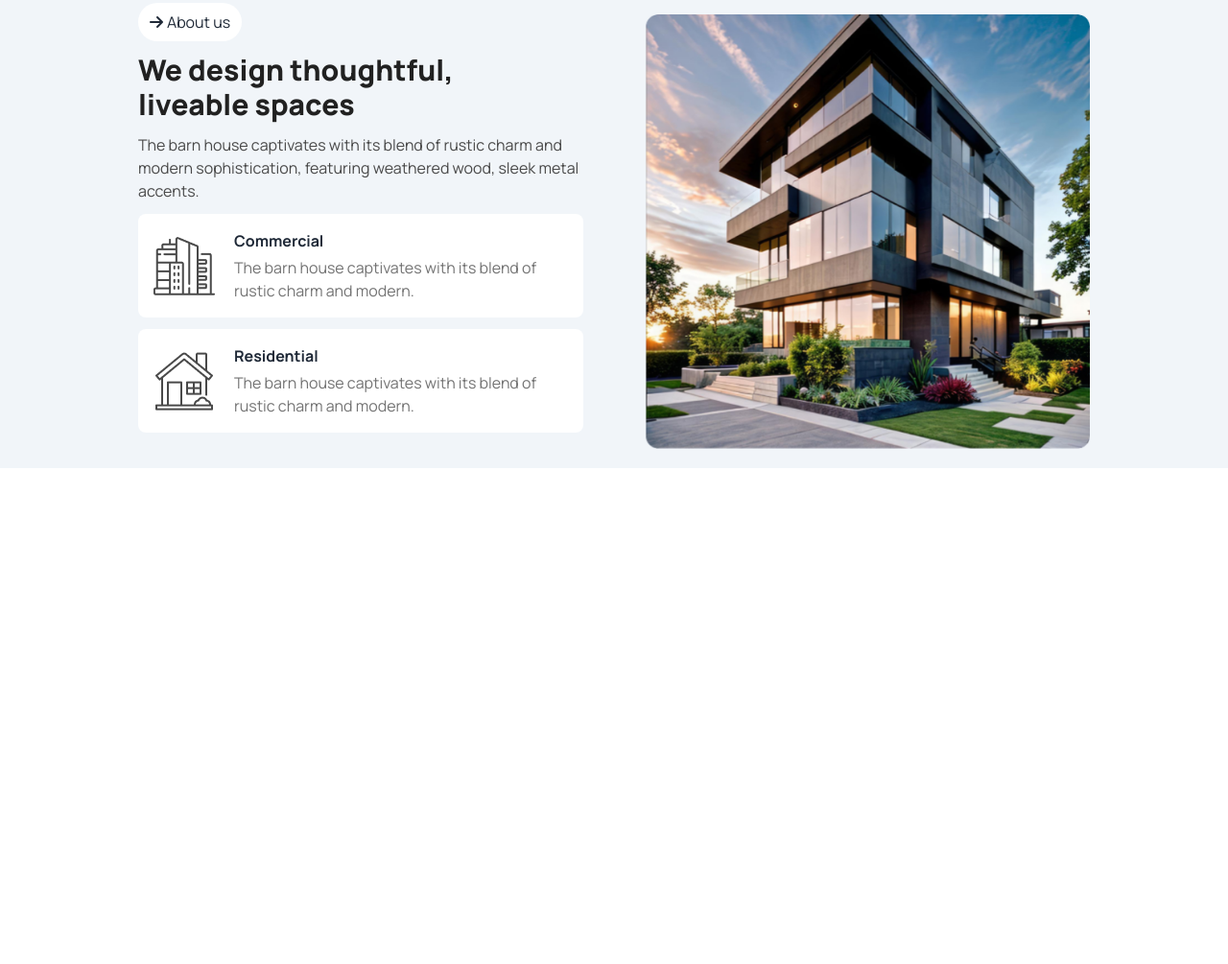
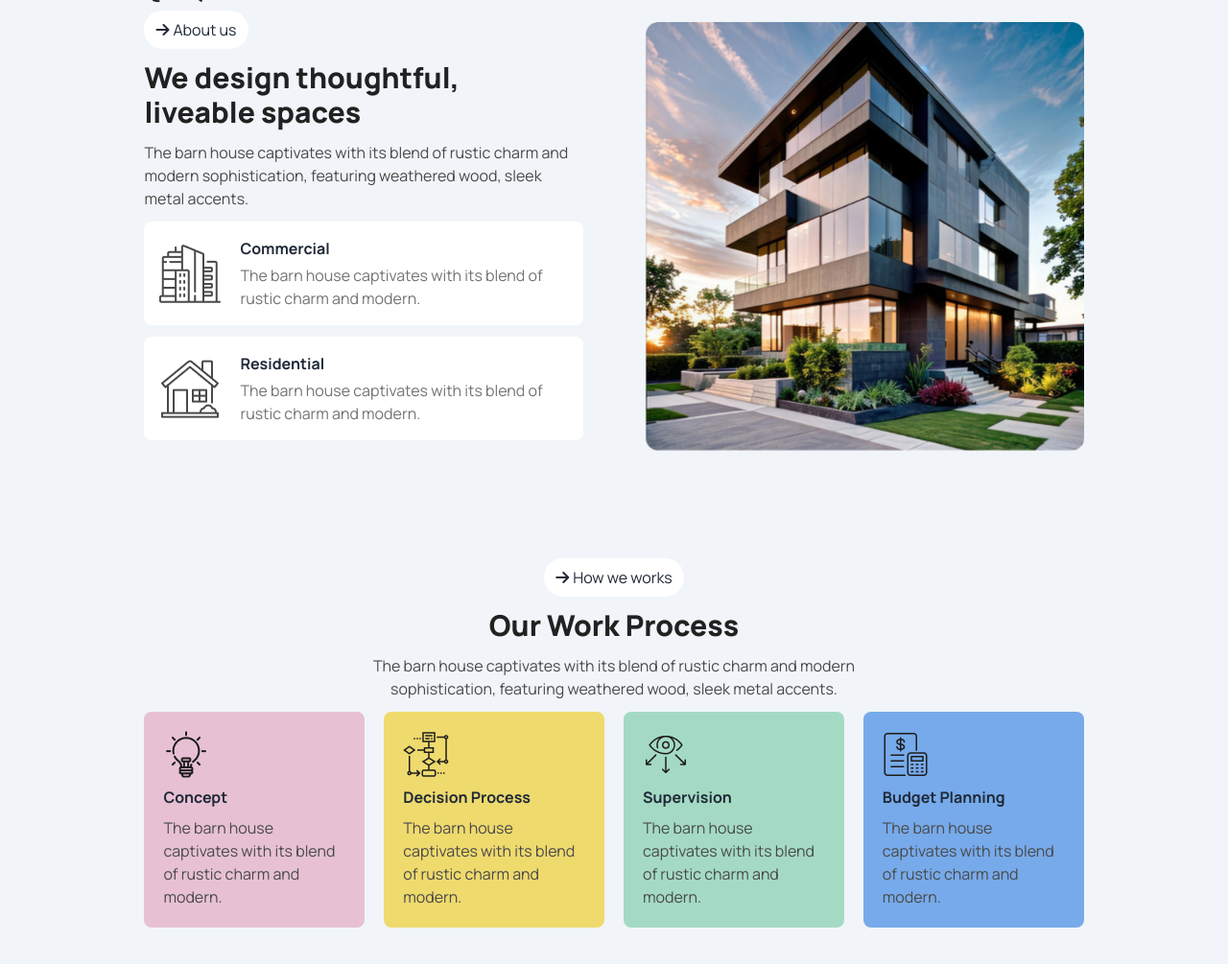
Before and after one commit to rajiasultanashraboni/programming-hero-Assignment-3, a plain HTML site: page index.html in a window 1280 px wide. Shown: the part 867-1872 px from the top of the page at 96% size. Before the commit the page ends 1355 px from the top, so only its background shows below. Drawn offline with nearby package versions, Linux system fonts and the light colour scheme.

Commit message:
work process section is completed here

```diff
--- a/index.html
+++ b/index.html
@@ -85,7 +85,7 @@
     <main>
       <!-- design thought full section is here  -->
 
-      <section class="bg-slate-100 mt-10 p-5">
+      <section class="bg-slate-100 mt-10 p-7">
         <img src="./assets/Vector.png" alt="" class="ml-14 hidden lg:block">
         <div class="lg:w-4/5 mx-auto lg:flex gap-16">
             <!-- text-content  -->
@@ -121,8 +121,50 @@
                 <img src="./assets/Rectangle.png" alt="" class="w-full">
             </div>
         </div>
+
+        <!-- our work process is starts here  -->
+         <!-- text-content  -->
+         <div class="space-y-3 flex flex-col justify-center items-center my-28">
+          <button class="bg-[#FFFFFF] px-3 py-2 rounded-full inline-flex items-center justify-center">
+            <i class="fa-solid fa-arrow-right mr-1 "></i> How we works
+          </button>
+          <h1 class="text-[#212121] text-2xl lg:text-3xl font-[800]">Our Work Process</h1>
+          <p class="text-[#494949] lg:w-2/4 mx-auto text-center">The barn house captivates with its blend of rustic charm and modern sophistication, featuring weathered wood, sleek metal accents.</p>
+          <!-- card section  -->
+           <div class="lg:w-4/5 mx-auto grid grid-cols-1 md:grid-cols-2 lg:grid-cols-4 gap-5">
+            <div class="space-y-2 bg-[#E7C1D3] rounded-lg p-5">
+                <img src="./assets/concept.png" alt="">
+                <h2 class="font-bold">Concept</h2>
+                <p class="text-[#494949]">The barn house captivates with its blend of rustic charm and modern.</p>
+            </div>
+            <div class="space-y-2 bg-[#EFDA6E] rounded-lg p-5">
+                <img src="./assets/flow-chart.png" alt="">
+                <h2 class="font-bold">Decision Process</h2>
+                <p class="text-[#494949]">The barn house captivates with its blend of rustic charm and modern.</p>
+            </div>
+            <div class="space-y-2 bg-[#A4DAC3] rounded-lg p-5">
+                <img src="./assets/vision.png" alt="">
+                <h2 class="font-bold">Supervision</h2>
+                <p class="text-[#494949]">The barn house captivates with its blend of rustic charm and modern.</p>
+            </div>
+            <div class="space-y-2 bg-[#77AAEA] rounded-lg p-5">
+                <img src="./assets/budget-planning.png" alt="">
+                <h2 class="font-bold">Budget Planning</h2>
+                <p class="text-[#494949]">The barn house captivates with its blend of rustic charm and modern.</p>
+            </div>
+
+           </div>
+
+         </div>
     </section>
+
+
+
     </main>
+
+
+
+
     <footer>
 
     </footer>
```
